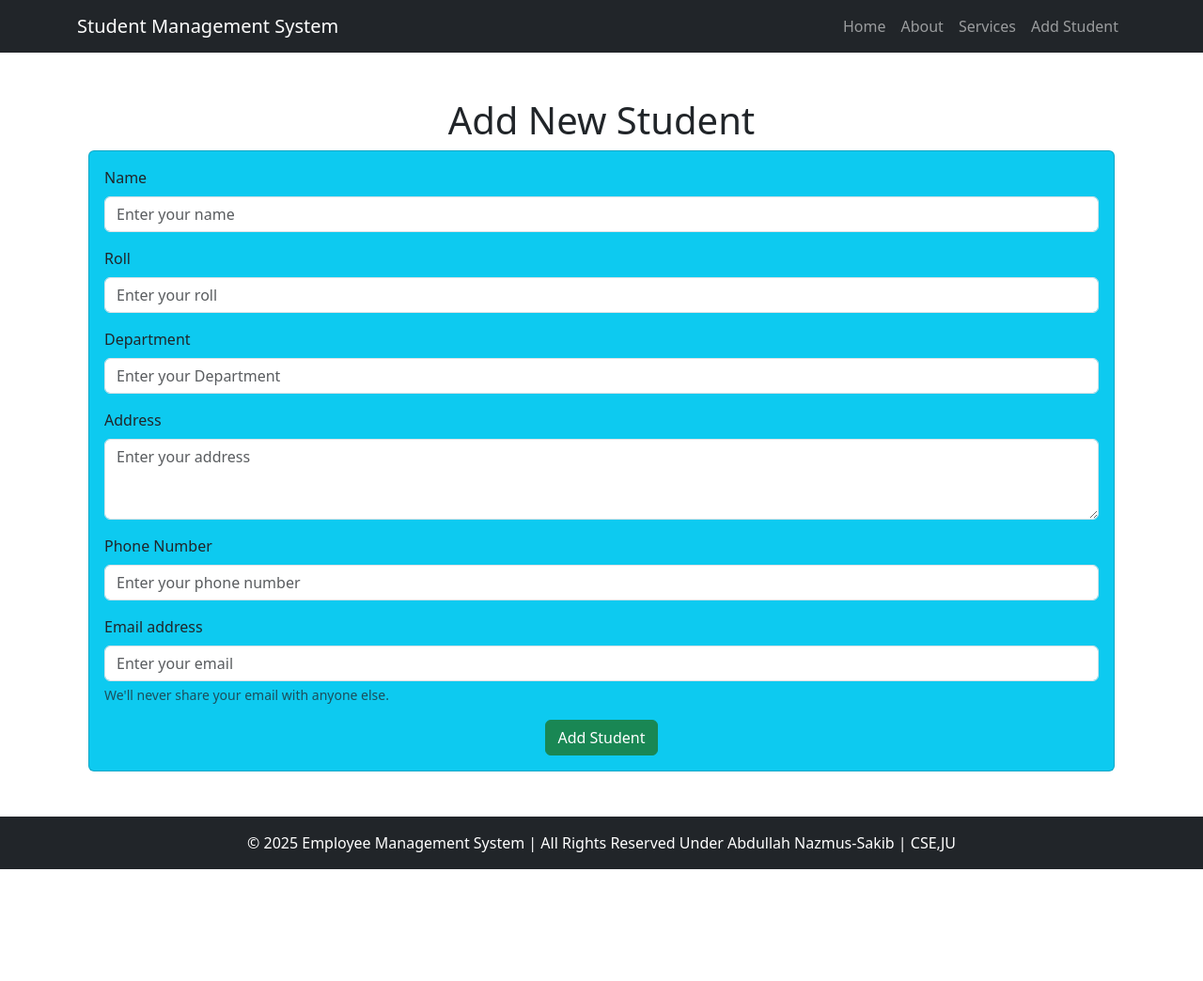
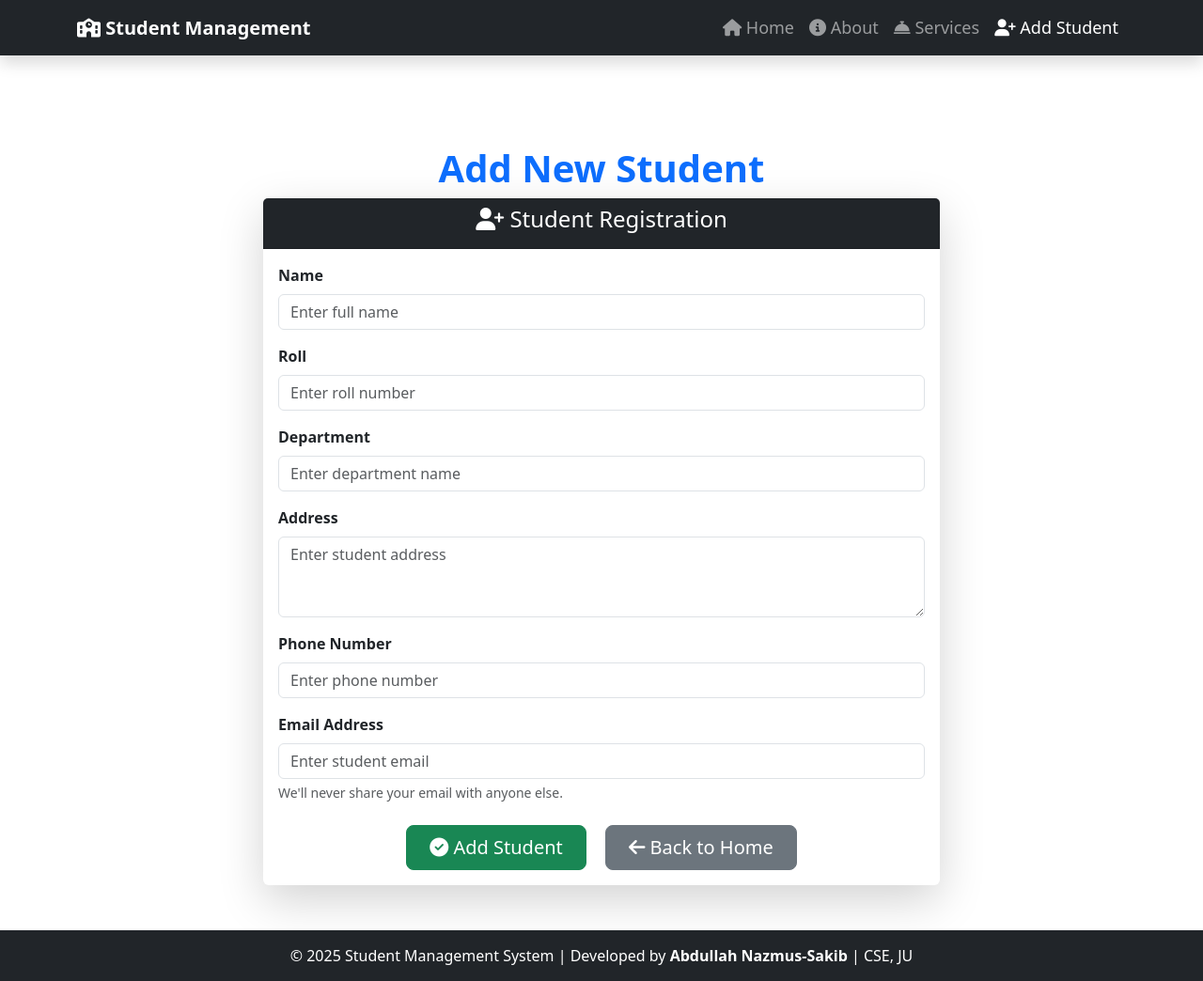
Before and after one commit to AbdullahRFA/Student_management_System_Django_CRUD, a Django app: page /addstd/ in a window 1280 px wide. Shown: the whole page at 94% size. Before the commit the page ends 925 px from the top, so only its background shows below. Run offline with Django 5.2, Linux system fonts and the light colour scheme.

Commit message:
added final touch for html and cse and bootstarp

```diff
--- a/templates/std_app/add_std.html
+++ b/templates/std_app/add_std.html
@@ -1,52 +1,67 @@
 {% extends "std_app/base.html" %}
 
 {% block title %}
-    Add_Std page
+    Add Student | Student Management System
 {% endblock title %}
 
+{% block content %}
+<div class="container mt-5">
+    <h1 class="text-center text-primary fw-bold">Add New Student</h1>
 
-{% block content %}
-<div class="container">
-    <h1 class="text-center">Add New Student</h1>
-    <div class="row">
-        <div class="col-mid-12">
-            <div class="card bg-info">
+    <div class="row justify-content-center">
+        <div class="col-md-8">
+            <div class="card shadow-lg border-0">
+                <div class="card-header bg-dark text-white text-center">
+                    <h4><i class="fas fa-user-plus"></i> Student Registration</h4>
+                </div>
                 <div class="card-body">
-                    <form method="POST">{% csrf_token %}
+                    <form method="POST" novalidate>
+                        {% csrf_token %}
+
                         <div class="mb-3">
-                            <div class="mb-3">
-                              <label for="name" class="form-label">Name</label>
-                              <input type="text" class="form-control" id="name" name="name" placeholder="Enter your name">
-                            </div>
-                            <div class="mb-3">
-                              <label for="Roll" class="form-label">Roll</label>
-                              <input type="text" class="form-control" id="roll" name="roll" placeholder="Enter your roll">
-                            </div>
-                            <div class="mb-3">
-                              <label for="dept" class="form-label">Department</label>
-                              <input type="text" class="form-control" id="dept" name="dept" placeholder="Enter your Department">
-                            </div>
-                            <div class="mb-3">
-                              <label for="address" class="form-label">Address</label>
-                              <textarea class="form-control" id="address" name="address" rows="3" placeholder="Enter your address"></textarea>
-                            </div>
-                            <div class="mb-3">
-                              <label for="phone" class="form-label">Phone Number</label>
-                              <input class="form-control" id="phone" name="phone" placeholder="Enter your phone number">
-                            </div>
-                          <label for="email" class="form-label">Email address</label>
-                          <input type="email" class="form-control" id="email" name="email" placeholder="Enter your email" aria-describedby="emailHelp">
-                          <div id="emailHelp" class="form-text">We'll never share your email with anyone else.</div>
+                            <label for="name" class="form-label fw-bold">Name</label>
+                            <input type="text" class="form-control" id="name" name="name" placeholder="Enter full name" required>
                         </div>
 
-                        <div class="d-flex justify-content-center">
-                            <button type="submit" class="btn btn-success">Add Student</button>
+                        <div class="mb-3">
+                            <label for="roll" class="form-label fw-bold">Roll</label>
+                            <input type="text" class="form-control" id="roll" name="roll" placeholder="Enter roll number" required>
                         </div>
+
+                        <div class="mb-3">
+                            <label for="dept" class="form-label fw-bold">Department</label>
+                            <input type="text" class="form-control" id="dept" name="dept" placeholder="Enter department name" required>
+                        </div>
+
+                        <div class="mb-3">
+                            <label for="address" class="form-label fw-bold">Address</label>
+                            <textarea class="form-control" id="address" name="address" rows="3" placeholder="Enter student address" required></textarea>
+                        </div>
+
+                        <div class="mb-3">
+                            <label for="phone" class="form-label fw-bold">Phone Number</label>
+                            <input type="tel" class="form-control" id="phone" name="phone" placeholder="Enter phone number" required>
+                        </div>
+
+                        <div class="mb-3">
+                            <label for="email" class="form-label fw-bold">Email Address</label>
+                            <input type="email" class="form-control" id="email" name="email" placeholder="Enter student email" required>
+                            <div class="form-text">We'll never share your email with anyone else.</div>
+                        </div>
+
+                        <div class="text-center mt-4">
+                            <button type="submit" class="btn btn-success btn-lg px-4">
+                                <i class="fas fa-check-circle"></i> Add Student
+                            </button>
+                            <a href="{% url 'home' %}" class="btn btn-secondary btn-lg px-4 ms-3">
+                                <i class="fas fa-arrow-left"></i> Back to Home
+                            </a>
+                        </div>
+
                     </form>
                 </div>
             </div>
         </div>
     </div>
-
 </div>
 {% endblock content %}
--- a/templates/std_app/base.html
+++ b/templates/std_app/base.html
@@ -10,30 +10,70 @@
     <!-- Font Awesome for icons -->
     <link rel="stylesheet" href="https://cdnjs.cloudflare.com/ajax/libs/font-awesome/6.7.2/css/all.min.css">
 
-    <title>{% block title %} Employee Management {% endblock title %}</title>
+    <title>{% block title %}Student Management System{% endblock title %}</title>
+
+    <style>
+        /* Custom Styling */
+        body {
+            display: flex;
+            flex-direction: column;
+            min-height: 100vh;
+        }
+        .container {
+            flex: 1;
+        }
+        .navbar-nav .nav-link {
+            font-size: 18px;
+            font-weight: 500;
+            transition: 0.3s ease-in-out;
+        }
+        .navbar-nav .nav-link:hover {
+            color: #f8d210 !important;
+        }
+        footer {
+            background-color: #212529;
+            color: white;
+            padding: 15px 0;
+            position: relative;
+            bottom: 0;
+            width: 100%;
+            text-align: center;
+        }
+    </style>
 </head>
 <body>
 
     <!-- Navbar -->
-    <nav class="navbar navbar-expand-lg navbar-dark bg-dark">
+    <nav class="navbar navbar-expand-lg navbar-dark bg-dark shadow">
         <div class="container">
-            <a class="navbar-brand" href="{% url 'home' %}">Student Management System</a>
-            <button class="navbar-toggler" type="button" data-bs-toggle="collapse" data-bs-target="#navbarNav">
+            <a class="navbar-brand fw-bold" href="{% url 'home' %}">
+                <i class="fas fa-school"></i> Student Management
+            </a>
+            <button class="navbar-toggler" type="button" data-bs-toggle="collapse" data-bs-target="#navbarNav"
+                aria-controls="navbarNav" aria-expanded="false" aria-label="Toggle navigation">
                 <span class="navbar-toggler-icon"></span>
             </button>
             <div class="collapse navbar-collapse" id="navbarNav">
                 <ul class="navbar-nav ms-auto">
                     <li class="nav-item">
-                        <a class="nav-link" href="{% url 'home' %}">Home</a>
+                        <a class="nav-link {% if request.path == '/' %}active{% endif %}" href="{% url 'home' %}">
+                            <i class="fas fa-home"></i> Home
+                        </a>
                     </li>
                     <li class="nav-item">
-                        <a class="nav-link" href="{% url 'about' %}">About</a>
+                        <a class="nav-link {% if request.path == '/about/' %}active{% endif %}" href="{% url 'about' %}">
+                            <i class="fas fa-info-circle"></i> About
+                        </a>
                     </li>
                     <li class="nav-item">
-                        <a class="nav-link" href="{% url 'services' %}">Services</a>
+                        <a class="nav-link {% if request.path == '/services/' %}active{% endif %}" href="{% url 'services' %}">
+                            <i class="fas fa-concierge-bell"></i> Services
+                        </a>
                     </li>
                     <li class="nav-item">
-                        <a class="nav-link" href="{% url 'addstd' %}">Add Student</a>
+                        <a class="nav-link {% if request.path == '/addstd/' %}active{% endif %}" href="{% url 'addstd' %}">
+                            <i class="fas fa-user-plus"></i> Add Student
+                        </a>
                     </li>
                 </ul>
             </div>
@@ -47,8 +87,8 @@
     </div>
 
     <!-- Footer -->
-    <footer class="bg-dark text-white text-center py-3">
-        <p class="mb-0">© 2025 Employee Management System | All Rights Reserved Under Abdullah Nazmus-Sakib | CSE,JU</p>
+    <footer>
+        <p class="mb-0">© 2025 Student Management System | Developed by <strong>Abdullah Nazmus-Sakib</strong> | CSE, JU</p>
     </footer>
 
     <!-- Bootstrap JS -->
--- a/templates/std_app/update.html
+++ b/templates/std_app/update.html
@@ -46,7 +46,6 @@
                         <div class="d-flex justify-content-center mt-4">
                             <button type="submit" class="btn btn-warning me-3">Update Student</button>
                             <a href="{% url 'home' %}" class="btn btn-danger">Cancel</a>
-                            <a href="{% url 'home' %}" class="btn btn-primary mx-4">Back to home</a>
                         </div>
                     </form>
                 </div>
```
Also changed, not shown: templates/std_app/about.html (+22 -3 lines), templates/std_app/services.html (+22 -3 lines), db.sqlite3.
